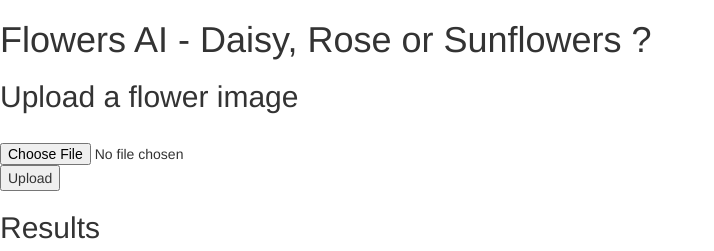
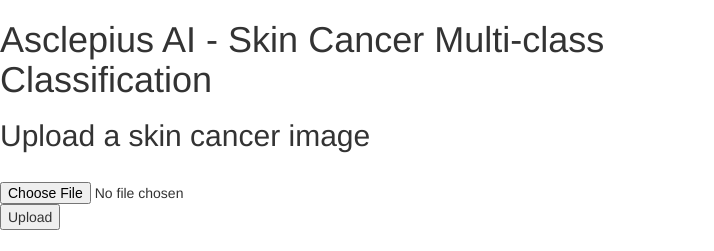
Before and after one commit to varrelkusuma/asclepius-ai, a Flask app: page / in a window 1280 px wide. Shown: the top 251 px of the page, without its empty margins (0-714 px from the left). Run offline with Flask 2, Linux system fonts and the light colour scheme; parts of the project's set-up code (start-up, migrations or seed data) failed here and were passed over; some libraries are stand-ins or nearby versions.

Commit message:
update front end

```diff
--- a/templates/index.html
+++ b/templates/index.html
@@ -6,8 +6,8 @@
 <div class="row">
 
   <div class="col-md-7">
-    <h1>Flowers AI - Daisy, Rose or Sunflowers ?</h1>
-	<h2>Upload a flower image</h2>
+    <h1>Asclepius AI - Skin Cancer Multi-class Classification</h1>
+	<h2>Upload a skin cancer image</h2>
     <br>
     <form action="" method=post enctype=multipart/form-data>
       <input type=file name=file>
```
Also changed, not shown: uploads/4755836182.jpg (added), uploads/template.jpg (deleted).
